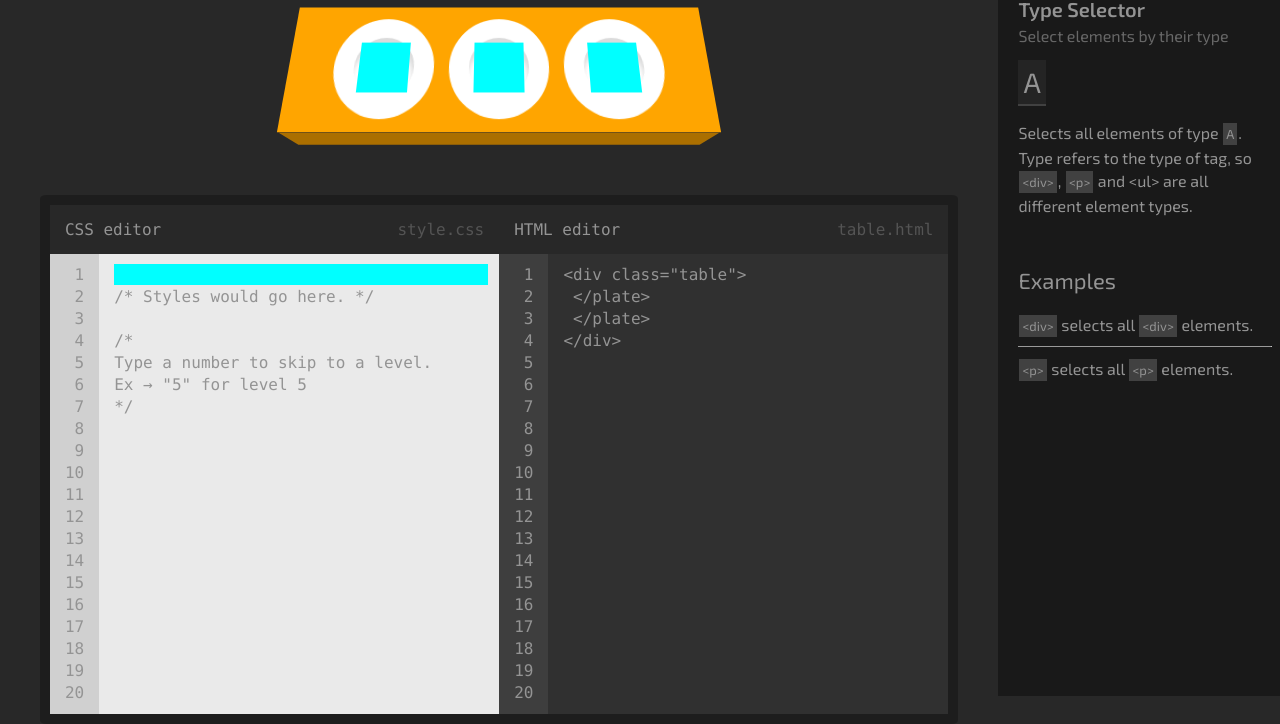
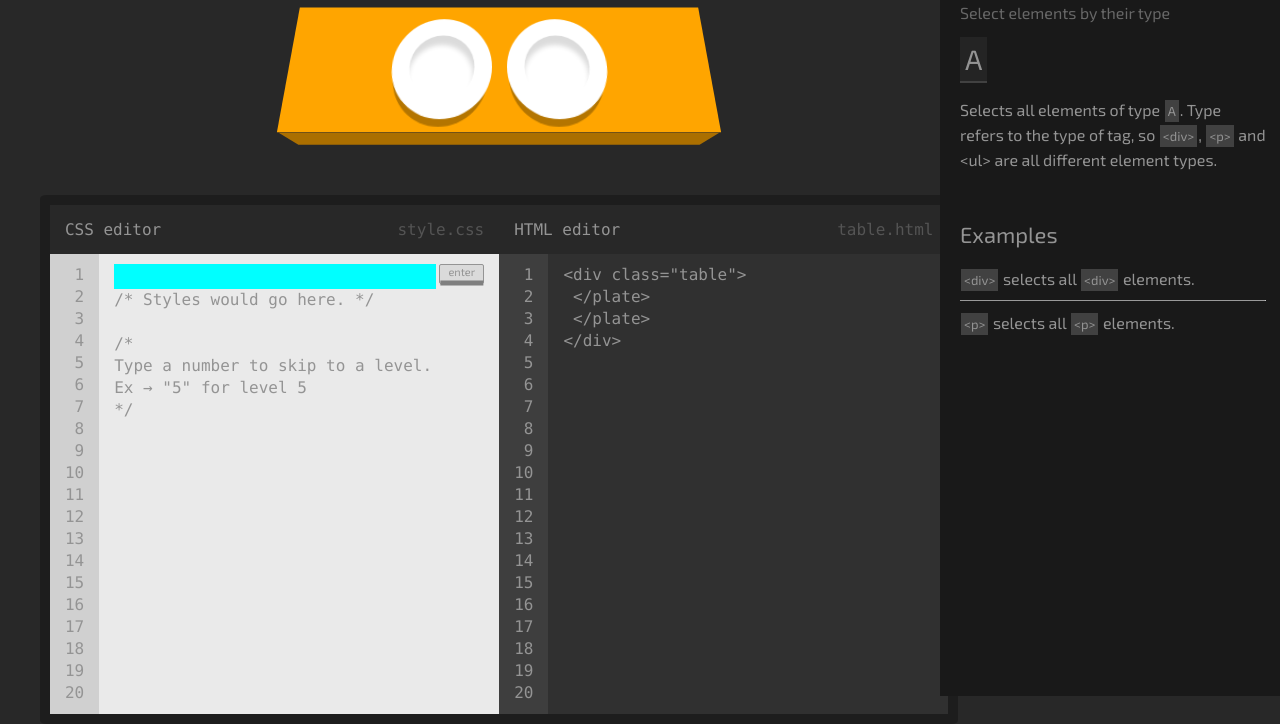
Before and after one commit to baudinovv/CSSdiner, a website built with Vite: page index.html in a window 1280 px wide. Shown: the part 104-828 px from the top of the page. Built offline with nearby package versions, Linux system fonts and the light colour scheme.

Commit message:
feat: answer script

```diff
--- a/index.html
+++ b/index.html
@@ -51,7 +51,10 @@
                   </ol>
                 </div>
                 <label class="dev__css-editor__text">
-                    <input type="text"><br>
+                    <div class="dev__css-editor__input">
+                      <input type="text" class="dev__css-editor__input-1">
+                      <button type="button" class="dev__css-editor__input-2">enter</button>
+                    </div>
                     /* Styles would go here. */ <br>
                     <br>
                     /* <br>
@@ -72,12 +75,11 @@
                     <!-- // js thing -->
                   </ol>
                 </div>
-                <div class="dev__html-editor__text">
+                <div class="dev__html-editor__text" id= "html-editor" >
                   &lt;div class="table"&gt; <br>
-                    <div class="plate">&emsp;&lt;/plate&gt;</div>
+                    <div class="plate">&emsp;&lt;plate&gt;</div>
                     <div class="plate">&nbsp;&lt;/plate&gt;</div>
                   &lt;/div&gt;
-                </div>
                 </div>
               </div>
           </div>
@@ -119,6 +121,6 @@
         </div>
       </aside>
     </div>
-    <script type="module" src="/js/script.js"></script>
+    <script type="module" src="./src/js/script.js"></script>
   </body>
 </html>
--- a/src/JSON/levels.json
+++ b/src/JSON/levels.json
@@ -3,24 +3,33 @@
         {
             "level" : 1,
             "tags" : [
-                ["circle", "circle", "circle"],
-                ["square", "square", "square"],
-                ["aqua-circle", "aqua-circle", "aqua-circle"]
+                ["plate", "plate"]
+            ],
+            "select": "apples",
+            "HTMLeditor": "&lt;div class=\"table\"&gt; <br><plate choosen = \"a\" >&emsp;&lt;/plate&gt;</plate><br><plate choosen = \"a\" >&nbsp;&lt;/plate&gt;</plate><br>&lt;/div&gt;",
+            "answer" : 2
+        },
+        {
+            "level" : 2,
+            "tags" : [
+                ["plate", "plate", "plate"],
+                ["apple", "apple", "apple"]
+            ],
+            "select": "apples",
+            "HTMLeditor": "&lt;div class=\"table\"&gt; <br><div class=\"plate\">&emsp;&lt;plate&gt;</div><div class=\"plate\">&emsp;&emsp;&lt;/apple&gt;</div><div class=\"plate\">&nbsp;&lt;/plate&gt;</div><div class=\"plate\">&emsp;&lt;plate&gt;</div><div class=\"plate\">&emsp;&emsp;&lt;/apple&gt;</div><div class=\"plate\">&nbsp;&lt;/plate&gt;</div>&lt;/div&gt;",
+            "answer" : 2
+        },
+        {
+            "level" : 3,
+            "tags" : [
+                ["plate", "plate", "plate"]
             ],
             "select": "apples"
         },
         {
-            "level" : 2,
+            "level" : 4,
             "tags" : [
-                ["circle", "circle", "circle"],
-                ["square", "square", "square"]
-            ],
-            "select": "apples"
-        },
-        {
-            "level" : 3,
-            "tags" : [
-                ["circle", "circle", "circle"]
+                ["apple", "apple", "apple"]
             ],
             "select": "apples"
         }
--- a/js/script.js
+++ b/src/js/script.js
@@ -4,3 +4,4 @@ import '../style/aside.scss'
 import '../style/task.scss'
 import './ol-list.js'
 import './task.js'
+import './input-btn.js'
--- a/js/task.js
+++ b/src/js/task.js
@@ -1,10 +1,21 @@
-import levelsObject from '../src/JSON/levels.json';
+import levelsObject from '../JSON/levels.json';
+
+// variables for Levels changing info on level counter
 
 let table = document.querySelector('#table');
 let arrowL = document.querySelector('#arrow-left');
 let arrowR = document.querySelector('#arrow-right');
 let levelTitle = document.querySelector('#level-title');
 let taskTitle = document.querySelector('#task-title');
+
+// variables for checking answer
+
+let htmlEditor = document.querySelector('#html-editor');
+let input = document.querySelector('.dev__css-editor__input-1');
+let btn = document.querySelector('.dev__css-editor__input-2');
+let answer;
+//
+
 let levelCounter = 1;
 
 arrowL.addEventListener( "click" , () => {
@@ -18,6 +29,23 @@ arrowR.addEventListener( "click" , () => {
     levelUpdate();
 });
 
+
+const answerReduce = (answer) => {
+    let currentLevel = levelsObject.levels[levelCounter - 1];
+    return (answer) ?
+        (Array.from(htmlEditor.querySelectorAll(`${answer}`)).map((value) => {return value.hasAttributes('choosen')}).filter(Boolean).length == currentLevel.answer) ?
+            true
+            : false
+        : 0;
+}
+
+btn.addEventListener("click", () => {
+    let answer = input.value;
+    (answerReduce(answer)) ?
+        arrowR.click()
+        : alert(false);
+});
+
 const levelUpdate = () => {
     table.innerHTML = '';
 
@@ -26,7 +54,7 @@ const levelUpdate = () => {
 
     levelTitle.innerHTML = `Level ${levelCounter} of 32`;
     taskTitle.innerHTML = `Select the ${currentLevel.select}`;
-
+    htmlEditor.innerHTML = currentLevel.HTMLeditor;
 
     for(let i = 0; i < currentLevel.tags[0].length; i++){
         for(let j = 0; j < currentLevel.tags.length; j++){
--- a/style/aside.scss
+++ b/src/style/aside.scss
@@ -1,5 +1,6 @@
 .level{
     max-width: 22%;
+    min-width: 340px;
     width: 100%;
     height: 100vh;
     background-color: rgb(25, 25, 25);
--- a/style/main.scss
+++ b/src/style/main.scss
@@ -1,5 +1,7 @@
 body,
 a,
+input,
+button,
 ul{
     font-family: "Exo 2", "Lato", "Helvetica Neue", sans-serif;
     background-color: rgb(40, 40, 40);
@@ -114,7 +116,12 @@ main{
             background-color: rgb(234, 234, 234);
             width: 100%;
             padding: 10px 15px;
-            input{
+        }
+        &__input{
+            display: flex;
+            justify-content: space-between;
+            position: relative;
+            &-1{
                 background-color: transparent;
                 width: 100%;
                 border: none;
@@ -122,13 +129,51 @@ main{
                 font-size: 16px;
                 transition: all 0.5s ease;
                 animation: pulse 1s linear infinite;
+                max-width: 87%;
+                color: black;
+                min-height: 25px;
             }
-            input:focus{
+            &-1:focus{
                 background-color: transparent;
                 width: 100%;
                 transition: all 0.5s ease;
                 outline: none;
                 animation: pulse-off;
+            }
+            &-2{
+                transition: all 0.5s ease;
+                position: absolute;
+                right: 0;
+                font-size: 11px;
+                background-color: rgb(218, 218, 218);
+                color: rgb(148, 148, 148);
+                border: 1px solid;
+                padding: 0px 8px 0px 8px;
+                border-radius: 2px;
+                transition: all 0.5s ease;
+                cursor: pointer;
+                align-self: flex-start;
+                max-height: 20px;
+                height: 100%;
+                display: flex;
+                align-items: start;
+            }
+            &-2::before{
+                content: "";
+                position: absolute;
+                width: 101%;
+                height: 5px;
+                background-color: rgb(127, 127, 127);
+                transform: translate(-50%,-50%);
+                bottom: -5px;
+                left: 50%;
+            }
+            &-2:active{
+                transition: all 0.5s ease;
+                bottom: 0;
+                &::before{
+                    height: 0px;
+                }
             }
         }
     }
@@ -167,7 +212,7 @@ main{
             width: 100%;
             padding: 10px 15px;
         }
-        &__text div:hover{
+        &__text *:hover{
             color: rgb(217, 217, 217);
             cursor: pointer;
         }
--- a/style/task.scss
+++ b/src/style/task.scss
@@ -17,35 +17,46 @@
             justify-content: center;
             transform: perspective(100px) rotateX(5deg);
             position: relative;
-            .circle{
+            .plate{
                 width: 100px;
                 height: 100px;
                 background-color: white;
                 border-radius: 100%;
                 position: relative;
                 display: flex;
+                justify-content: center;
+                box-shadow: -1px 10px 0px -3px rgba(0, 0, 0, 0.296);
             }
-            .circle::before{
+            .plate::before{
                 content: "";
                 position: absolute;
                 background-color: rgb(255, 255, 255);
-                width: 60px;
-                height: 60px;
+                width: 65px;
+                height: 65px;
                 border-radius: 100%;
-                top: 20%;
-                left: 20%;
+                top : 50%;
+                left : 50%;
+                transform : translate(-50%, -50%);
                 box-shadow: inset -1px 10px 5px 0px rgba(0, 0, 0, 0.142);
             }
-            .square{
-                width: 35%;
-                height: 35%;
-                background-color: red;
-                margin: 0px auto;
+            .apple{
+                width: 40px;
+                height: 40px;
+                background-color:  #ff4355;
+                box-shadow: inset 6px -2px  #cc1022, -1px 6px 2px -1px rgba(0, 0, 0, 0.296);
+                border-radius: 30px 30px 40px 40px;
+                position: relative;
                 align-self: center;
-                right: 25%;
-                top: 25%;
-                border-radius: 100%;
-                z-index: 3;
+                justify-self: center;
+            }
+            .apple::before{
+                content: "";
+                position: absolute;
+                right: 50%;
+                top: -5px;
+                width: 2px;
+                height: 10px;
+                background-color: brown;
             }
             .aqua-circle{
                 background-color: aqua;
```
Also changed, not shown: src/js/input-btn.js (added), src/js/ol-list.js (renamed from js/ol-list.js).
